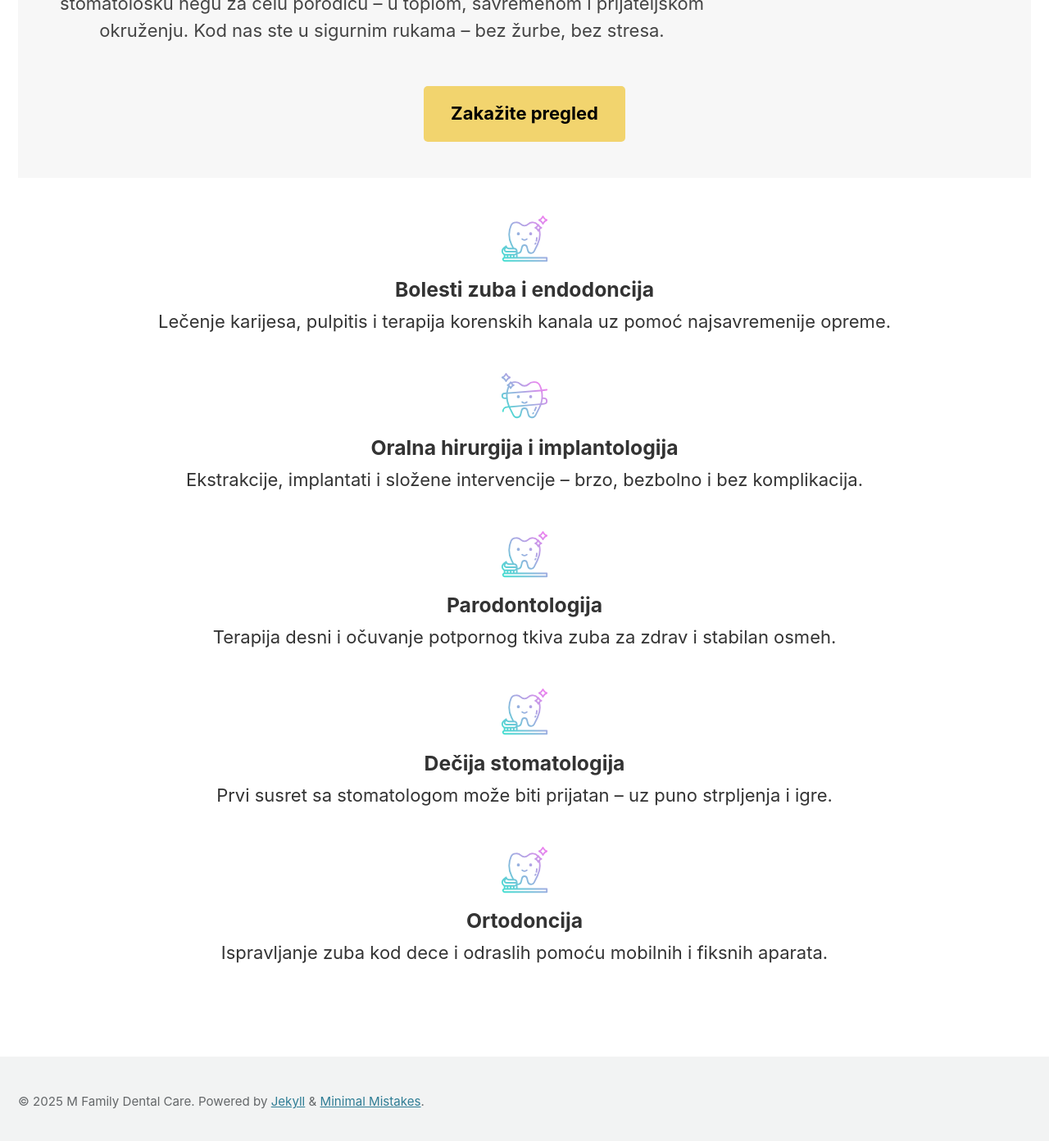
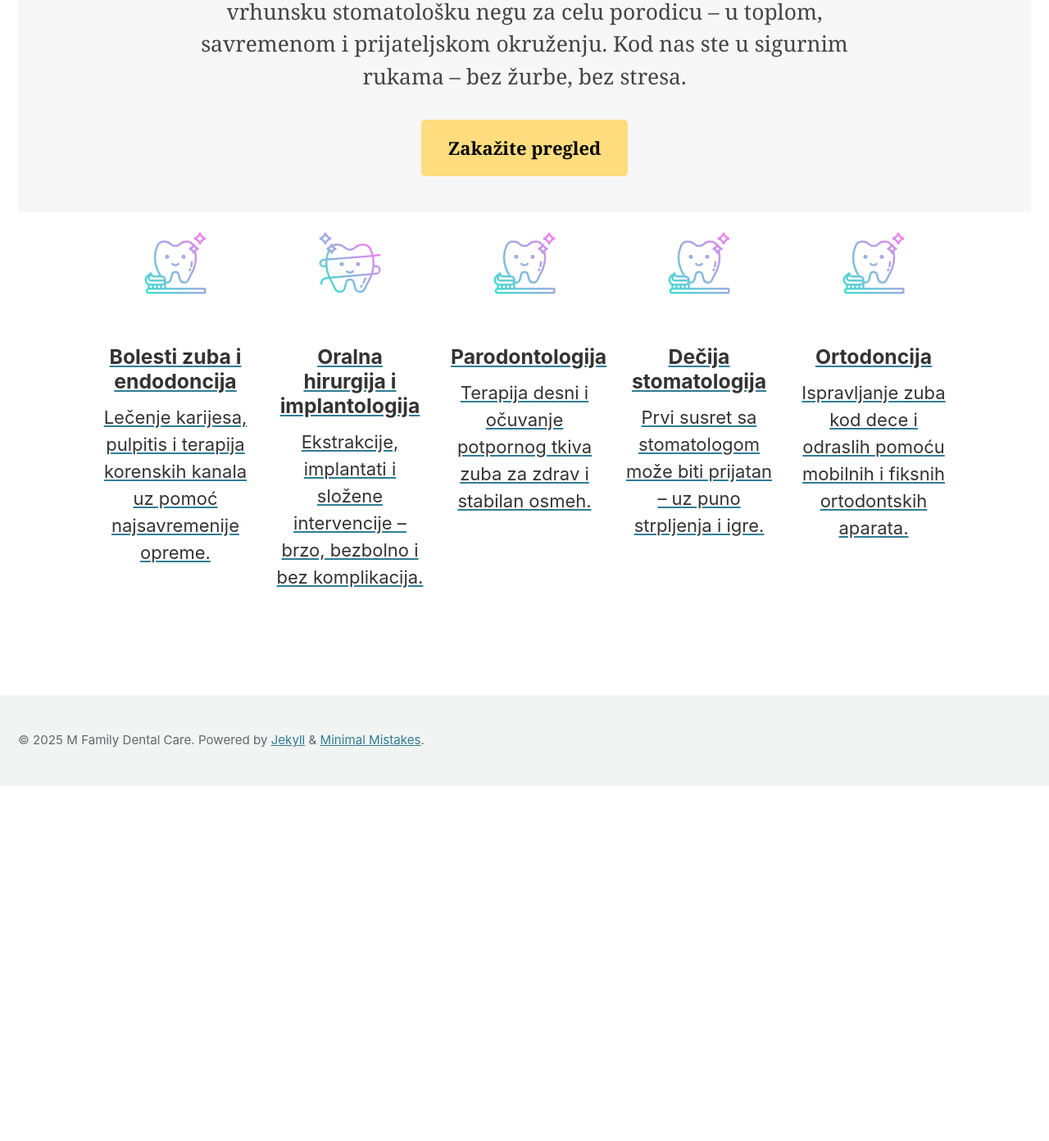
Before and after one commit to kukibrkica/dental2, a Jekyll site: the page built from index.html, in a window 1280 px wide and 1400 px high, scrolled down 572 px. Shown: the top 1392 px of the window at 82% size. Built offline with Jekyll 4.4.1, drawn with Linux system fonts in a browser that asks for light colours; cached includes are drawn as plain includes; the list of posts is cut into pages by our own code; after the commit the page ends 1531 px from its top, so only the background shows below that.

Commit message:
Update index.html
Ovo je prekopirana druga izmena AI jer je četvrta bila sjebana

```diff
--- a/index.html
+++ b/index.html
@@ -7,62 +7,62 @@ header:
   overlay_filter: rgba(240,233,237, 0.8)
 ---
 
-<section class="intro" style="text-align: center; padding: 2em;">
-  <h1>Dobrodošli u M Family Dental Care</h1>
-  <p>U srcu vašeg osmeha je poverenje. Naša ordinacija pruža vrhunsku stomatološku negu za celu porodicu – u toplom, savremenom i prijateljskom okruženju. Kod nas ste u sigurnim rukama – bez žurbe, bez stresa.</p>
-  <a href="/kontakt.html" class="button" style="margin-top: 1em; background-color: #f2d46e; color: #000;">Zakažite pregled</a>
+<section class="intro" style="text-align: center; padding: 2em; font-family: 'Georgia', serif;">
+  <h1 style="margin-bottom: 0.5em;">Dobrodošli u M Family Dental Care</h1>
+  <p style="max-width: 800px; margin: 0 auto; font-size: 1.2em; color: #444;">U srcu vašeg osmeha je poverenje. Naša ordinacija pruža vrhunsku stomatološku negu za celu porodicu – u toplom, savremenom i prijateljskom okruženju. Kod nas ste u sigurnim rukama – bez žurbe, bez stresa.</p>
+  <a href="/kontakt.html" class="button" style="margin-top: 1.5em; background-color: #ffdc7d; color: #000;">Zakažite pregled</a>
 </section>
 
 <div class='mod modGallery'>
   <div class='row'>
-    <ul class='gallery large-block-grid-4 medium-block-grid-3 small-block-grid-2' style='list-style-type: none; padding: 0; display: flex; flex-wrap: wrap; justify-content: center;'>
+    <ul class='gallery large-block-grid-5 small-block-grid-2' style="display: flex; flex-wrap: wrap; justify-content: center; gap: 1.5em; list-style: none; padding: 0;">
 
-      <li class='brand' style='text-align: center; margin: 1em;'>
-        <a href='portfolio-item.html' style='text-decoration: none;'>
-          <img alt="Bolesti zuba" src="{{site.baseurl}}/assets/images/tooth.svg" style='width: 60px; height: auto; margin-bottom: 0.5em;' />
+      <li class='brand' style="flex: 1 1 150px; max-width: 180px; text-align: center;">
+        <a href='portfolio-item.html'>
+          <img alt="Bolesti zuba" src="{{site.baseurl}}/assets/images/tooth.svg" style="max-width: 80px; height: auto; margin-bottom: 0.5em;"/>
           <div class='thumb-info'>
-            <h3 style='margin: 0.3em 0;'>Bolesti zuba i endodoncija</h3>
-            <p style='margin: 0;'>Lečenje karijesa, pulpitis i terapija korenskih kanala uz pomoć najsavremenije opreme.</p>
+            <h3>Bolesti zuba i endodoncija</h3>
+            <p>Lečenje karijesa, pulpitis i terapija korenskih kanala uz pomoć najsavremenije opreme.</p>
           </div>
         </a>
       </li>
 
-      <li class='web-design print' style='text-align: center; margin: 1em;'>
-        <a href='portfolio-item.html' style='text-decoration: none;'>
-          <img alt="Oralna hirurgija" src="{{site.baseurl}}/assets/images/teeth.svg" style='width: 60px; height: auto; margin-bottom: 0.5em;' />
+      <li class='web-design print' style="flex: 1 1 150px; max-width: 180px; text-align: center;">
+        <a href='portfolio-item.html'>
+          <img alt="Oralna hirurgija" src="{{site.baseurl}}/assets/images/teeth.svg" style="max-width: 80px; height: auto; margin-bottom: 0.5em;"/>
           <div class='thumb-info'>
-            <h3 style='margin: 0.3em 0;'>Oralna hirurgija i implantologija</h3>
-            <p style='margin: 0;'>Ekstrakcije, implantati i složene intervencije – brzo, bezbolno i bez komplikacija.</p>
+            <h3>Oralna hirurgija i implantologija</h3>
+            <p>Ekstrakcije, implantati i složene intervencije – brzo, bezbolno i bez komplikacija.</p>
           </div>
         </a>
       </li>
 
-      <li class='brand' style='text-align: center; margin: 1em;'>
-        <a href='portfolio-item.html' style='text-decoration: none;'>
-          <img alt="Parodontologija" src="{{site.baseurl}}/assets/images/tooth.svg" style='width: 60px; height: auto; margin-bottom: 0.5em;' />
+      <li class='brand' style="flex: 1 1 150px; max-width: 180px; text-align: center;">
+        <a href='portfolio-item.html'>
+          <img alt="Parodontologija" src="{{site.baseurl}}/assets/images/tooth.svg" style="max-width: 80px; height: auto; margin-bottom: 0.5em;"/>
           <div class='thumb-info'>
-            <h3 style='margin: 0.3em 0;'>Parodontologija</h3>
-            <p style='margin: 0;'>Terapija desni i očuvanje potpornog tkiva zuba za zdrav i stabilan osmeh.</p>
+            <h3>Parodontologija</h3>
+            <p>Terapija desni i očuvanje potpornog tkiva zuba za zdrav i stabilan osmeh.</p>
           </div>
         </a>
       </li>
 
-      <li class='brand' style='text-align: center; margin: 1em;'>
-        <a href='portfolio-item.html' style='text-decoration: none;'>
-          <img alt="Dečija stomatologija" src="{{site.baseurl}}/assets/images/tooth.svg" style='width: 60px; height: auto; margin-bottom: 0.5em;' />
+      <li class='brand' style="flex: 1 1 150px; max-width: 180px; text-align: center;">
+        <a href='portfolio-item.html'>
+          <img alt="Dečija stomatologija" src="{{site.baseurl}}/assets/images/tooth.svg" style="max-width: 80px; height: auto; margin-bottom: 0.5em;"/>
           <div class='thumb-info'>
-            <h3 style='margin: 0.3em 0;'>Dečija stomatologija</h3>
-            <p style='margin: 0;'>Prvi susret sa stomatologom može biti prijatan – uz puno strpljenja i igre.</p>
+            <h3>Dečija stomatologija</h3>
+            <p>Prvi susret sa stomatologom može biti prijatan – uz puno strpljenja i igre.</p>
           </div>
         </a>
       </li>
 
-      <li class='brand' style='text-align: center; margin: 1em;'>
-        <a href='portfolio-item.html' style='text-decoration: none;'>
-          <img alt="Ortodoncija" src="{{site.baseurl}}/assets/images/tooth.svg" style='width: 60px; height: auto; margin-bottom: 0.5em;' />
+      <li class='brand' style="flex: 1 1 150px; max-width: 180px; text-align: center;">
+        <a href='portfolio-item.html'>
+          <img alt="Ortodoncija" src="{{site.baseurl}}/assets/images/tooth.svg" style="max-width: 80px; height: auto; margin-bottom: 0.5em;"/>
           <div class='thumb-info'>
-            <h3 style='margin: 0.3em 0;'>Ortodoncija</h3>
-            <p style='margin: 0;'>Ispravljanje zuba kod dece i odraslih pomoću mobilnih i fiksnih aparata.</p>
+            <h3>Ortodoncija</h3>
+            <p>Ispravljanje zuba kod dece i odraslih pomoću mobilnih i fiksnih ortodontskih aparata.</p>
           </div>
         </a>
       </li>
```
